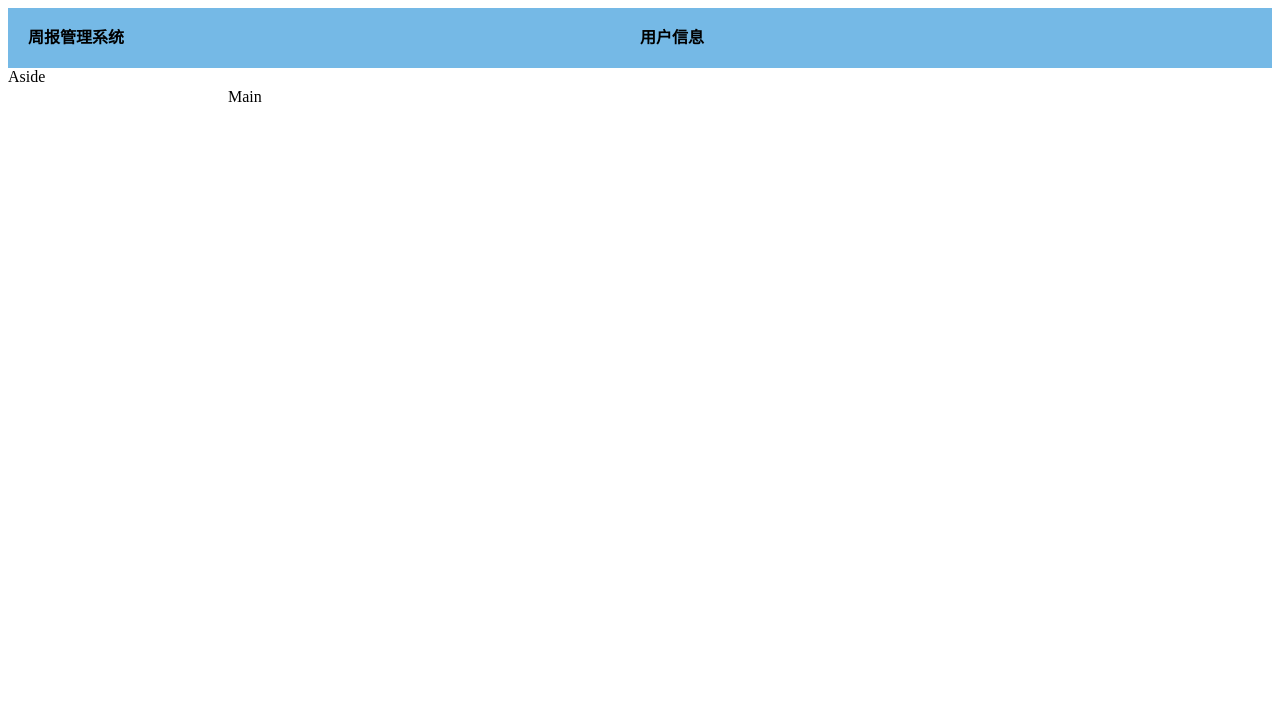
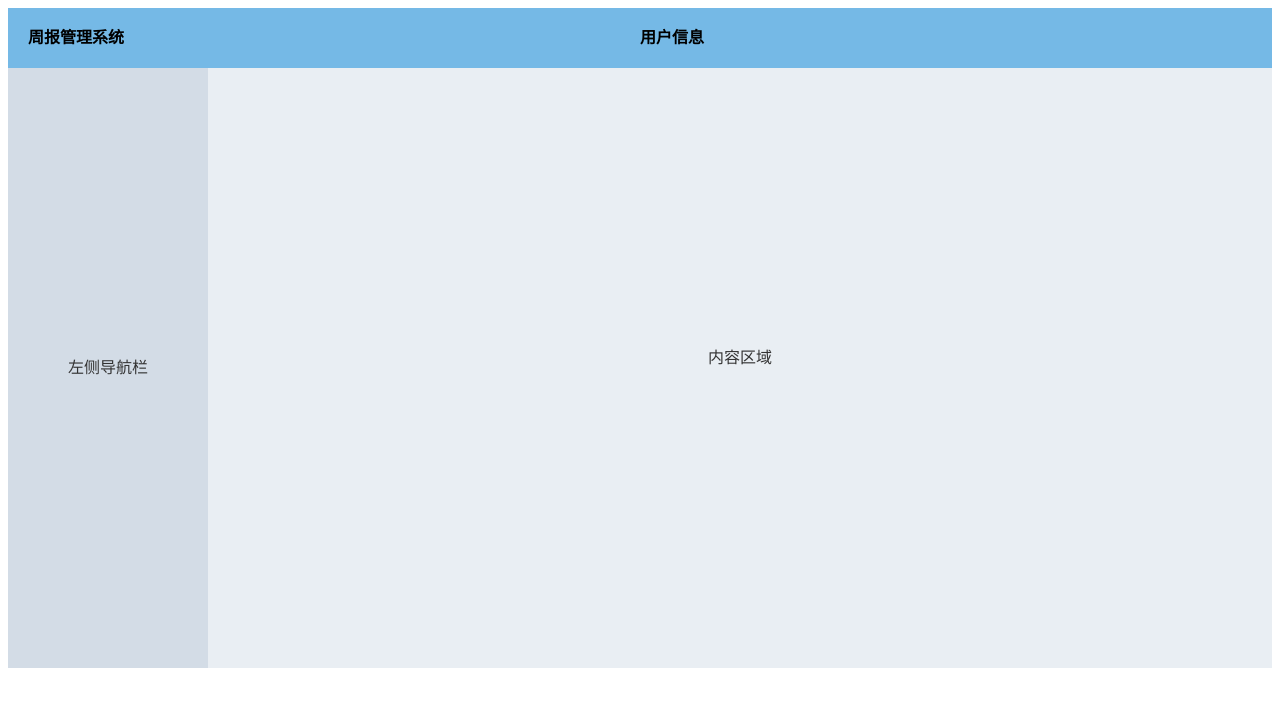
Before and after one commit to yuanbingbing/-, a Vue app: page /home/main in a window 1280 px wide. Shown: the top 706 px of the page. Built offline with nearby package versions, Linux system fonts and the light colour scheme.

Commit message:
基本结构完成

```diff
--- a/src/components/main/mian.vue
+++ b/src/components/main/mian.vue
@@ -3,8 +3,8 @@
     <el-container direction="vertical">
       <el-header is="publicHeader"></el-header>
       <el-container direction="horizontal">
-        <el-aside width="200px">Aside</el-aside>
-        <el-main>Main</el-main>
+        <el-aside width="200px">左侧导航栏</el-aside>
+        <el-main>内容区域</el-main>
       </el-container>
     </el-container>
   </div>
@@ -19,4 +19,16 @@ export default {
 }
 </script>
 <style lang="scss" scoped="" type="text/css">
+.el-aside {
+    background-color: #D3DCE6;
+    color: #333;
+    text-align: center;
+    line-height: 600px;
+  }
+  .el-main {
+    background-color: #E9EEF3;
+    color: #333;
+    text-align: center;
+    line-height: 540px;
+  }
 </style>
--- a/src/router/index.js
+++ b/src/router/index.js
@@ -5,7 +5,7 @@ import Home from '@/components/home/home'
 import Login from '@/components/login/login'
 // 引入周报首页
 import Main from '@/components/main/mian'
-
+// 使用路由
 Vue.use(Router)
 
 export default new Router({
```
